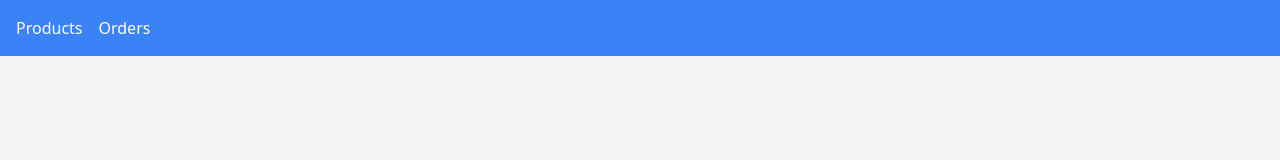
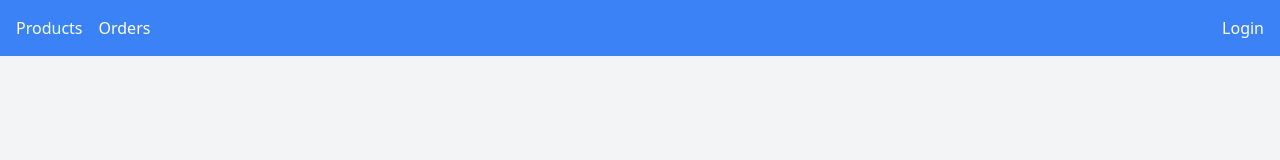
Before and after one commit to abdel-hady/MyLibrary, a React (Vite) app: page / in a window 1280 px wide. Before the commit this address had no page. Shown: the top 160 px of the page. Built offline with nearby package versions, Linux system fonts and the light colour scheme.

Commit message:
add login route

```diff
--- a/src/App.jsx
+++ b/src/App.jsx
@@ -4,6 +4,7 @@ import './App.css';
 import Products from './pages/Products';
 import Orders from './pages/Orders';
 import Checkout from './pages/checkout';
+import Login from './pages/Auth';
 
 function App() {
   const [basketItems, setBasketItems] = useState([]);
@@ -17,12 +18,17 @@ function App() {
       <div className="flex">
         <div className="flex-grow bg-gray-100 min-h-screen">
           <nav className="bg-blue-500 p-4 text-white">
-            <ul className="flex space-x-4">
+            <ul className="flex justify-between">
+              <div className='flex flex-row gap-4'>
               <li>
                 <Link to="/products" className="hover:underline">Products</Link>
               </li>
               <li>
                 <Link to="/orders" className="hover:underline">Orders</Link>
+              </li>
+              </div>
+              <li>
+                <Link to="/login" className="hover:underline">Login</Link>
               </li>
             </ul>
           </nav>
@@ -36,6 +42,10 @@ function App() {
               path="/checkout"
               element={<Checkout basketItems={basketItems} />}
             />
+            <Route
+              path="/login"
+              element={<Login />}
+            />
           </Routes>
         </div>
       </div>
```
